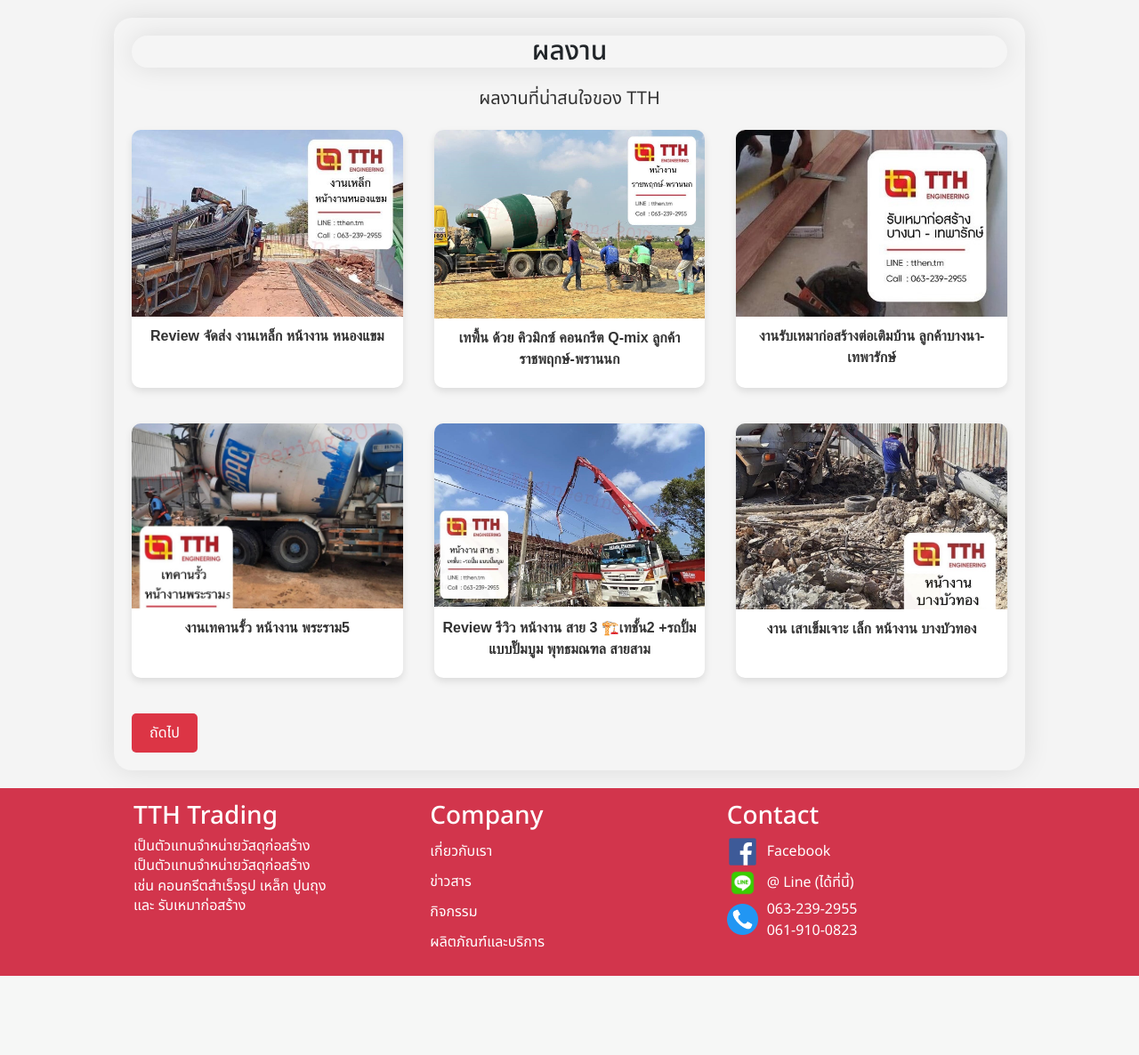
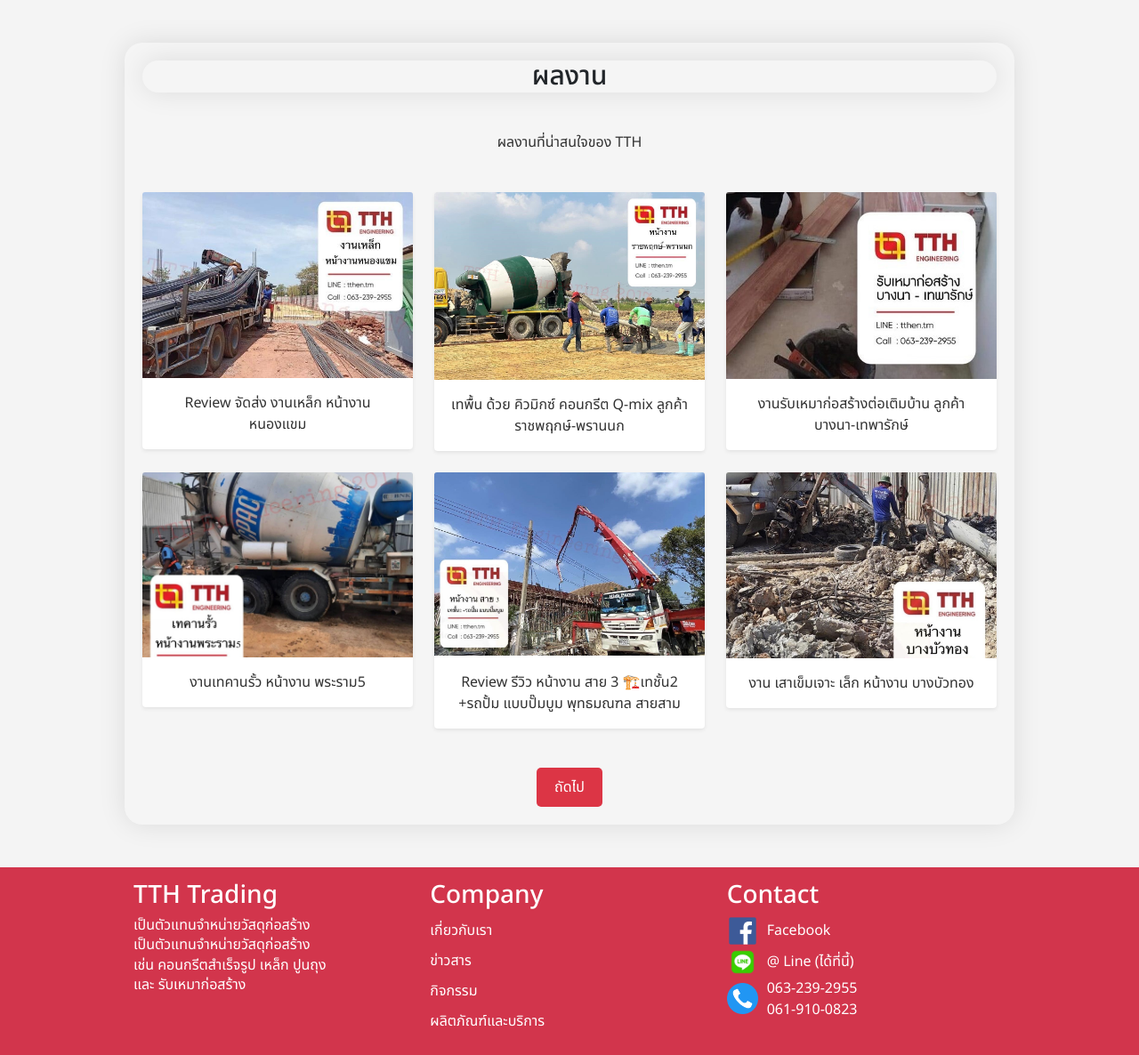
Before and after one commit to xenonkup/TTH-Engineering, a Flask app: page /activities in a window 1280 px wide. Shown: the part 101-1287 px from the top of the page at 89% size. Before the commit the page ends 1198 px from the top, so only its background shows below. Run offline with Flask 3, Linux system fonts and the light colour scheme; some libraries are stand-ins or nearby versions.

Commit message:
Edit New 01

```diff
--- a/static/css/New.css
+++ b/static/css/New.css
@@ -85,6 +85,11 @@ video {
   margin: 30px auto 0;
 }
 
+.image-container h5 {
+  font-size: 18px;
+  text-align: center;
+}
+
 .image-container:hover .overlay {
   display: block;
 }
--- a/static/css/activities.css
+++ b/static/css/activities.css
@@ -24,7 +24,7 @@ body{
   }
 
 .news-container p {
-    font-size: 20px;
+    font-size: 16px;
     color: #333;
     text-align: center;
     line-height: 1.5;
@@ -40,7 +40,7 @@ body{
   }
 
 .content-item {
-    width: calc(33% - 20px);
+  width: calc(33% - 20px);
   text-align: center;
   margin-bottom: 20px;
   box-shadow: 0 4px 8px rgba(0, 0, 0, 0.1);
@@ -49,17 +49,11 @@ body{
   background-color: #fff;
   }
 
-  .content-item img {
-    width: 100%;
+.content-item img {
+    width: 90%;
     height: auto;
     object-fit: cover;
     margin-bottom: 10px;
-  }
-
-  .content-item p {
-    font-size: 16px;
-    font-family: Arial, sans-serif;
-    font-weight: bold;
   }
 
 video {
@@ -72,7 +66,7 @@ video {
 
 .image-container {
     position: relative;
-    width: 100%;
+    width: 90%;
   }
 
 .image-container img,
@@ -90,12 +84,12 @@ video {
   display: block;
 }
 
-.btnblack {
+.buttom {
   text-align: left;
   margin-top: 20px;
 }
 
-.btnblack .btn-danger  {
+.buttom .btn-danger  {
   background-color: #dc3545; /* สีพื้นหลังปุ่ม */
   border: none; /* ลบขอบของปุ่ม */
   padding: 10px 20px;
--- a/templates/activities.html
+++ b/templates/activities.html
@@ -1,52 +1,66 @@
 {% extends "layout.html" %}
+
 {% block content %}
 <head>
     <link rel="stylesheet" href="{{ url_for('static', filename='css/activities.css') }}">
 </head>
 <body>
-    <div class="news-container">
-        <h3>ผลงาน</h3>
-        <p>ผลงานที่น่าสนใจของ TTH</p>
-        <div class="content-row">
-            <div class="content-item">
-                <div class="image-container">
-                    <img src="{{ url_for('static', filename='images/acitivities/1.jpg') }}" alt="รูป">
+    <div class="container my-5 news-container">
+        <h3 class="text-center mb-4">ผลงาน</h3>
+        <p class="text-center mb-4">ผลงานที่น่าสนใจของ TTH</p>
+        <div class="row row-cols-1 row-cols-md-2 row-cols-lg-3 g-4">
+            <div class="col">
+                <div class="card border-0 shadow-sm">
+                    <img src="{{ url_for('static', filename='images/acitivities/1.jpg') }}" class="card-img-top" alt="รูป">
+                    <div class="card-body">
+                        <p class="card-text">Review จัดส่ง งานเหล็ก หน้างาน หนองแขม</p>
+                    </div>
                 </div>
-                <p>Review จัดส่ง งานเหล็ก หน้างาน หนองแขม</p>
             </div>
-            <div class="content-item">
-                <div class="image-container">
-                    <img src="{{ url_for('static', filename='images/acitivities/2.jpg') }}" alt="รูป">
+            <div class="col">
+                <div class="card border-0 shadow-sm">
+                    <img src="{{ url_for('static', filename='images/acitivities/2.jpg') }}" class="card-img-top" alt="รูป">
+                    <div class="card-body">
+                        <p class="card-text">เทพื้น ด้วย คิวมิกซ์ คอนกรีต Q-mix ลูกค้าราชพฤกษ์-พรานนก</p>
+                    </div>
                 </div>
-                <p>เทพื้น ด้วย คิวมิกซ์ คอนกรีต Q-mix ลูกค้าราชพฤกษ์-พรานนก</p>
             </div>
-            <div class="content-item">
-                <div class="image-container">
-                    <img src="{{ url_for('static', filename='images/acitivities/3.jpg') }}" alt="รูป">
+            <div class="col">
+                <div class="card border-0 shadow-sm">
+                    <img src="{{ url_for('static', filename='images/acitivities/3.jpg') }}" class="card-img-top" alt="รูป">
+                    <div class="card-body">
+                        <p class="card-text">งานรับเหมาก่อสร้างต่อเติมบ้าน ลูกค้าบางนา-เทพารักษ์</p>
+                    </div>
                 </div>
-                <p> งานรับเหมาก่อสร้างต่อเติมบ้าน ลูกค้าบางนา-เทพารักษ์ </p>
             </div>
-            <div class="content-item">
-                <div class="image-container">
-                    <img src="{{ url_for('static', filename='images/acitivities/4.jpg') }}" alt="รูป">
+            <div class="col">
+                <div class="card border-0 shadow-sm">
+                    <img src="{{ url_for('static', filename='images/acitivities/4.jpg') }}" class="card-img-top" alt="รูป">
+                    <div class="card-body">
+                        <p class="card-text">งานเทคานรั้ว หน้างาน พระราม5</p>
+                    </div>
                 </div>
-                <p> งานเทคานรั้ว หน้างาน พระราม5 </p>
             </div>
-            <div class="content-item">
-                <div class="image-container">
-                    <img src="{{ url_for('static', filename='images/acitivities/5.jpg') }}" alt="รูป">
+            <div class="col">
+                <div class="card border-0 shadow-sm">
+                    <img src="{{ url_for('static', filename='images/acitivities/5.jpg') }}" class="card-img-top" alt="รูป">
+                    <div class="card-body">
+                        <p class="card-text">Review รีวิว หน้างาน สาย 3 🏗️เทชั้น2 +รถปั้ม แบบปั๊มบูม  พุทธมณฑล สายสาม</p>
+                    </div>
                 </div>
-                <p> Review รีวิว หน้างาน สาย 3 🏗️เทชั้น2 +รถปั้ม แบบปั๊มบูม  พุทธมณฑล สายสาม </p>
             </div>
-            <div class="content-item">
-                <div class="image-container">
-                    <img src="{{ url_for('static', filename='images/acitivities/6.jpg') }}" alt="รูป">
+            <div class="col">
+                <div class="card border-0 shadow-sm">
+                    <img src="{{ url_for('static', filename='images/acitivities/6.jpg') }}" class="card-img-top" alt="รูป">
+                    <div class="card-body">
+                        <p class="card-text">งาน เสาเข็มเจาะ เล็ก หน้างาน บางบัวทอง</p>
+                    </div>
                 </div>
-                <p> งาน เสาเข็มเจาะ เล็ก หน้างาน บางบัวทอง  </p>
             </div>
         </div>
-        <div class="btnblack">
+        <div class="text-center mt-4 buttom ">
             <a href="{{ url_for('activities2') }}" class="btn btn-danger">ถัดไป</a>
         </div>
+    </div>
 </body>
 {% endblock %}
```
Also changed, not shown: templates/New.html (+56 -29 lines), templates/about.html (+11 -0 lines), static/css/about.css (line endings or trailing spaces).
